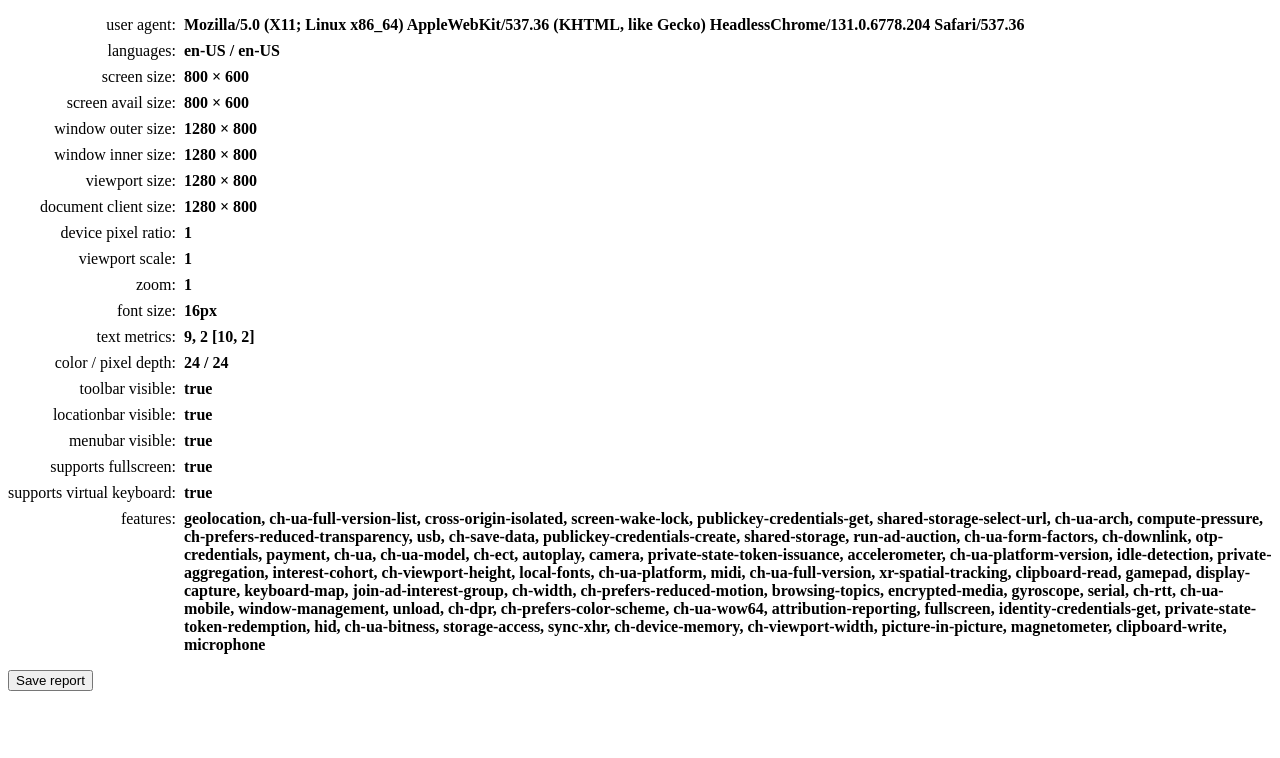
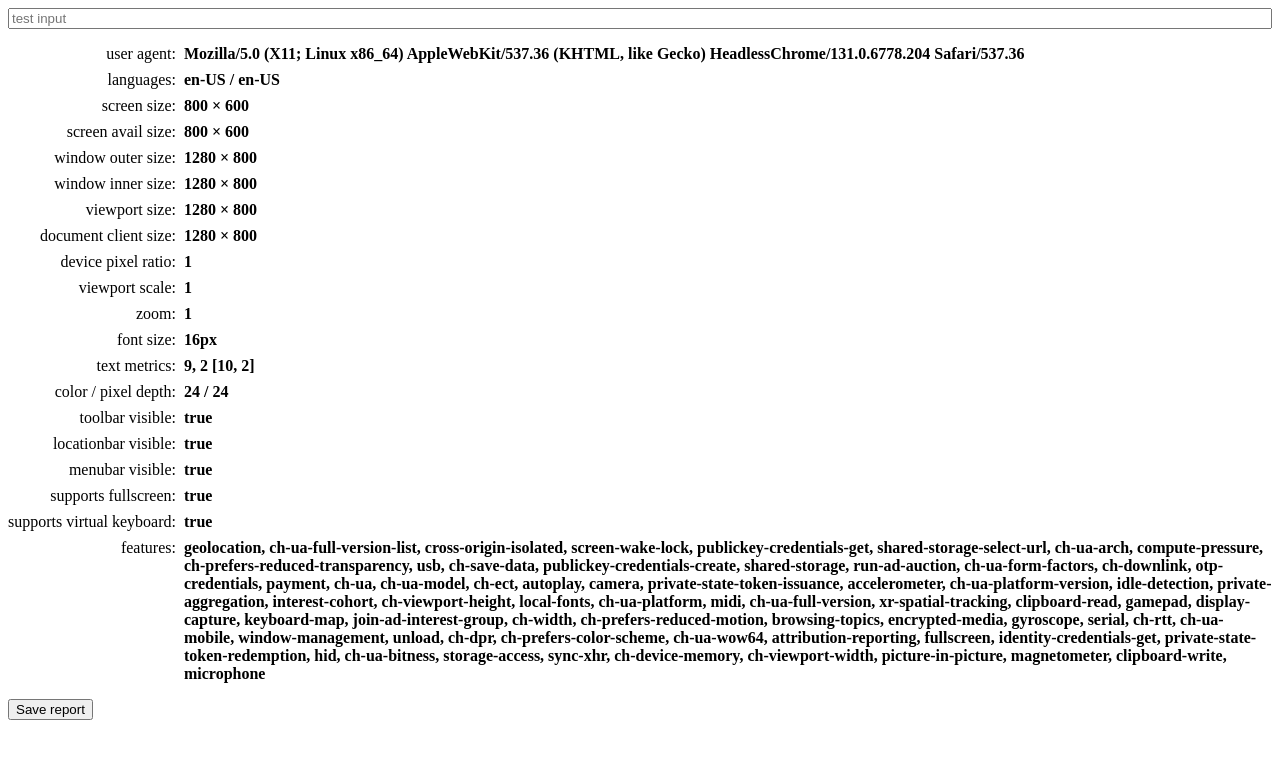
Before and after one commit to n9/browser-inspect, a plain HTML site: page index.html in a window 1280 px wide. Drawn offline with Linux system fonts and the light colour scheme.

Commit message:
added test input

```diff
--- a/index.html
+++ b/index.html
@@ -10,8 +10,11 @@
         dt::after { content: ": " }
         dd { font-weight: bold; align-self: end; margin: 0; }
         #canvas { position: absolute; top: 0; z-index: -1; }
+        input { box-sizing: border-box; width: 100%; }
     </style>
 </head><body>
+    <input type="text" placeholder="test input" />
+
     <div id="data"></div>
 
     <button id="save">Save report</button>
```
